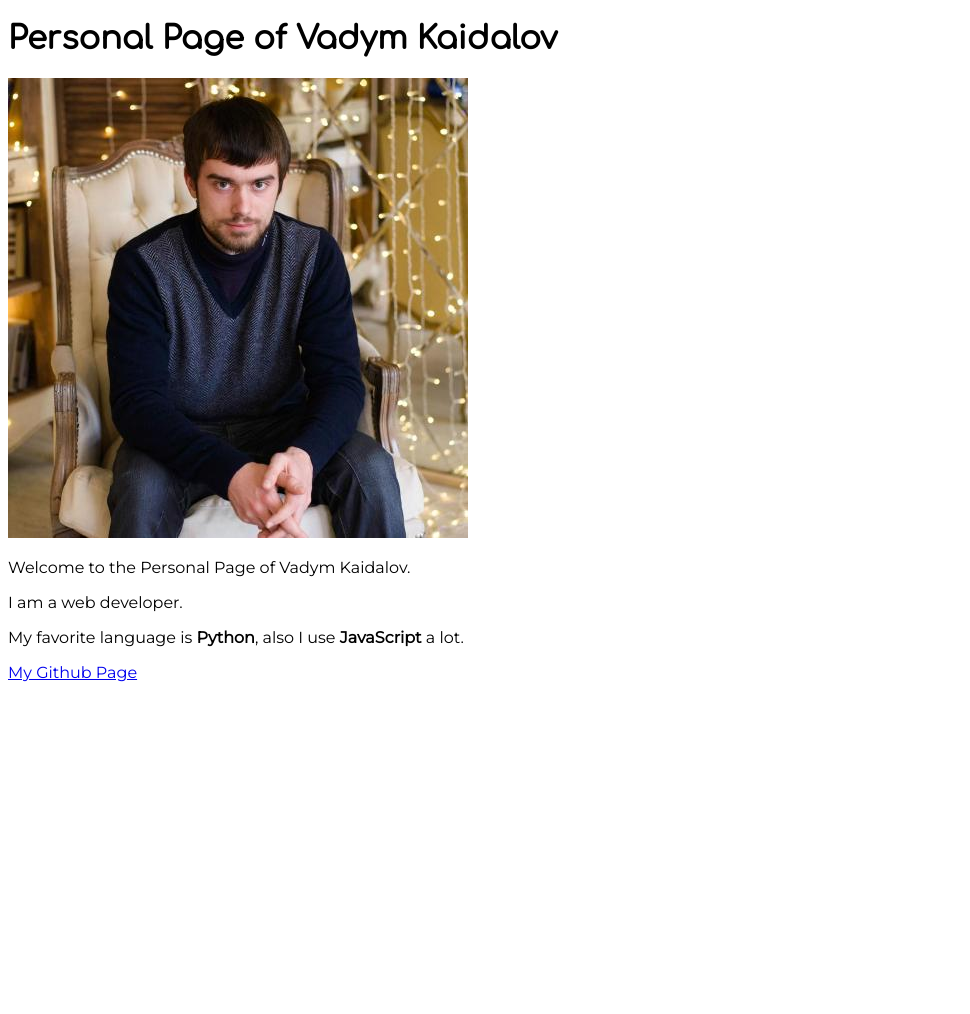
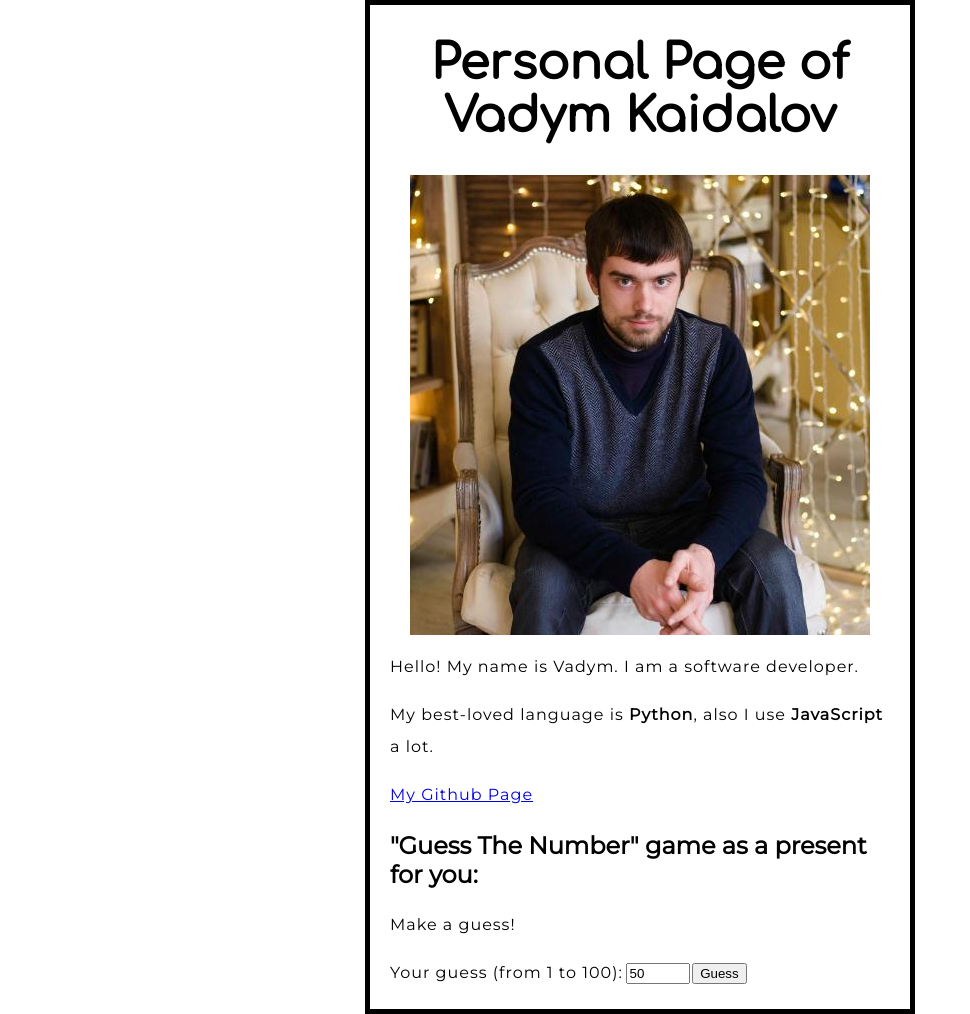
Before and after one commit to vkaidalov/hesoyam11.github.io, a plain HTML site: page index.html in a window 1280 px wide. Shown: the whole page, without its empty margins (0-970 px from the left). Before the commit the page ends 800 px from the top, so only its background shows below. Drawn offline with Linux system fonts and the light colour scheme.

Commit message:
"guess the number" game and edited styles

```diff
--- a/index.html
+++ b/index.html
@@ -3,8 +3,8 @@
   <head>
     <meta charset="utf-8">
     <title>Personal Page of Vadym Kaidalov</title>
+    <link href="https://fonts.googleapis.com/css?family=Comfortaa|Montserrat&display=swap" rel="stylesheet">
     <link href="styles/style.css" rel="stylesheet">
-    <link href="https://fonts.googleapis.com/css?family=Comfortaa|Montserrat&display=swap" rel="stylesheet">
   </head>
   <body>
     <h1>Personal Page of Vadym Kaidalov</h1>
@@ -13,9 +13,14 @@
     alt="A portrait of Vadym"
     width="460" height="460"
     >
-    <p>Welcome to the Personal Page of Vadym Kaidalov.</p>
-    <p>I am a web developer.</p>
-    <p>My favorite language is <strong>Python</strong>, also I use <strong>JavaScript</strong> a lot.</p>
+    <p>Hello! My name is Vadym. I am a software developer.</p>
+    <p>My best-loved language is <strong>Python</strong>, also I use <strong>JavaScript</strong> a lot.</p>
     <p><a href="https://github.com/hesoyam11">My Github Page</a></p>
+    <h2>"Guess The Number" game as a present for you:</h2>
+    <p id="gameStatus">Make a guess!</p>
+    <label>Your guess (from 1 to 100):</label>
+    <input id="guessInput" type="number" min="1" max="100" value="50">
+    <button id="guessButton">Guess</button>
+    <script src="scripts/guess-the-number-game.js"></script>
   </body>
 </html>
--- /dev/null
+++ b/scripts/guess-the-number-game.js
@@ -0,0 +1,23 @@
+const gameStatus = document.querySelector('#gameStatus');
+const guessInput = document.querySelector('#guessInput');
+const guessButton = document.querySelector('#guessButton');
+
+const theNumber = Math.floor(Math.random() * 100) + 1;
+let attempts = 0;
+
+guessButton.onclick = function() {
+  attempts++;
+  let currentGuess = Number(guessInput.value);
+  gameStatus.textContent = `${currentGuess}`;
+  if (currentGuess === theNumber) {
+    guessButton.disabled = guessInput.disabled = true;
+    gameStatus.textContent += ' is the number.';
+    alert(`Congratulations! You've guessed the number in ${attempts} attempt${attempts > 1 ? 's' : ''}!`);
+  }
+  else if (currentGuess > theNumber) {
+    gameStatus.textContent += ' is too big.';
+  }
+  else {
+    gameStatus.textContent += ' is too small.';
+  }
+};
--- a/styles/style.css
+++ b/styles/style.css
@@ -1,7 +1,35 @@
+html {
+  font-size: 10px;
+  font-family: 'Montserrat', serif;
+}
+
+body {
+  max-width: 500px;
+  margin: 0 auto;
+  padding: 0 20px 20px 20px;
+  border: 5px solid black;
+}
+
+img {
+  display: block;
+  margin: 0 auto;
+}
+
 h1 {
   font-family: 'Comfortaa', cursive;
+  text-align: center;
 }
 
-p {
-  font-family: 'Montserrat', serif;
+h1 {
+  font-size: 48px;
 }
+
+h2 {
+  font-size: 24px;
+}
+
+p, label {
+  font-size: 16px;
+  line-height: 2;
+  letter-spacing: 1px;
+}
```
